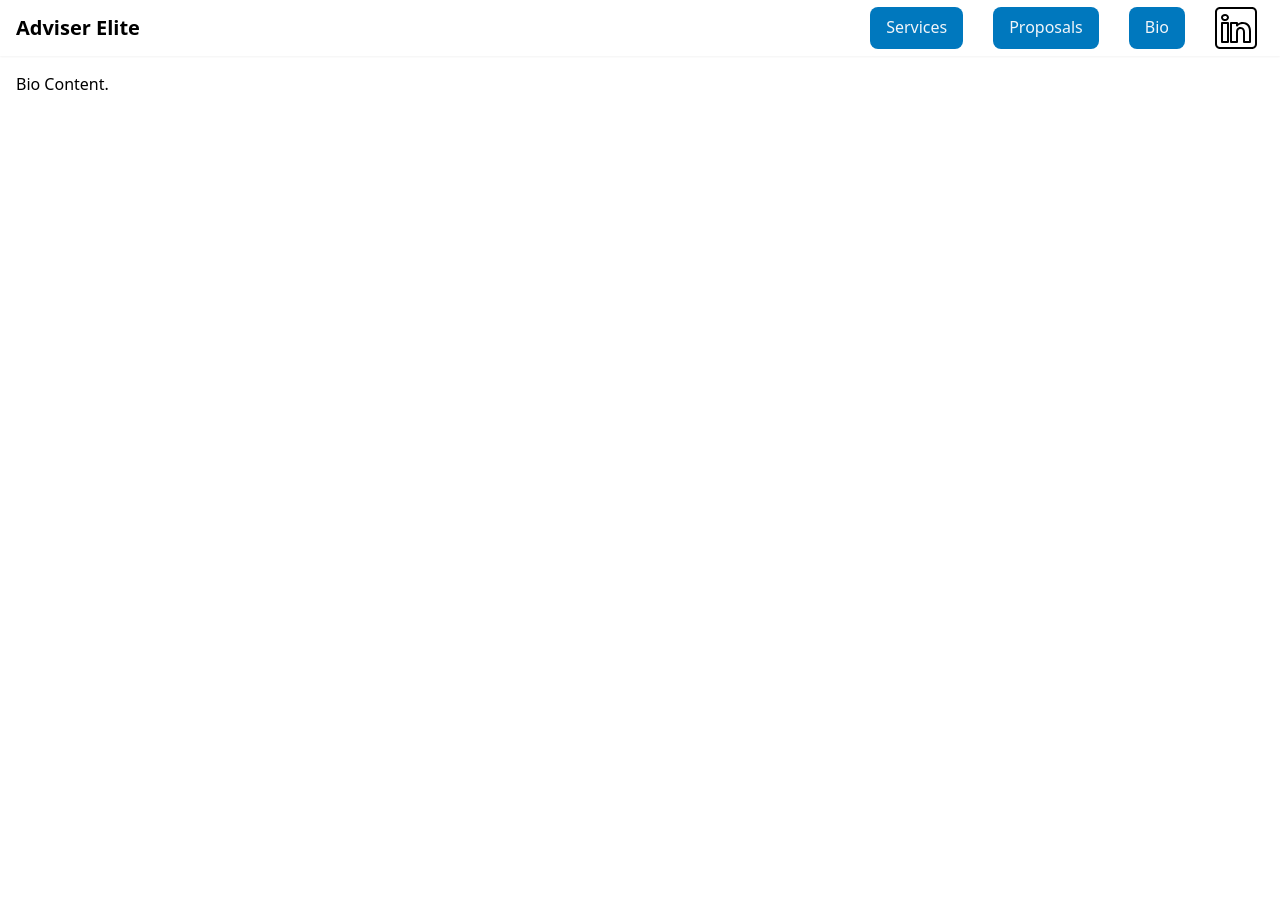
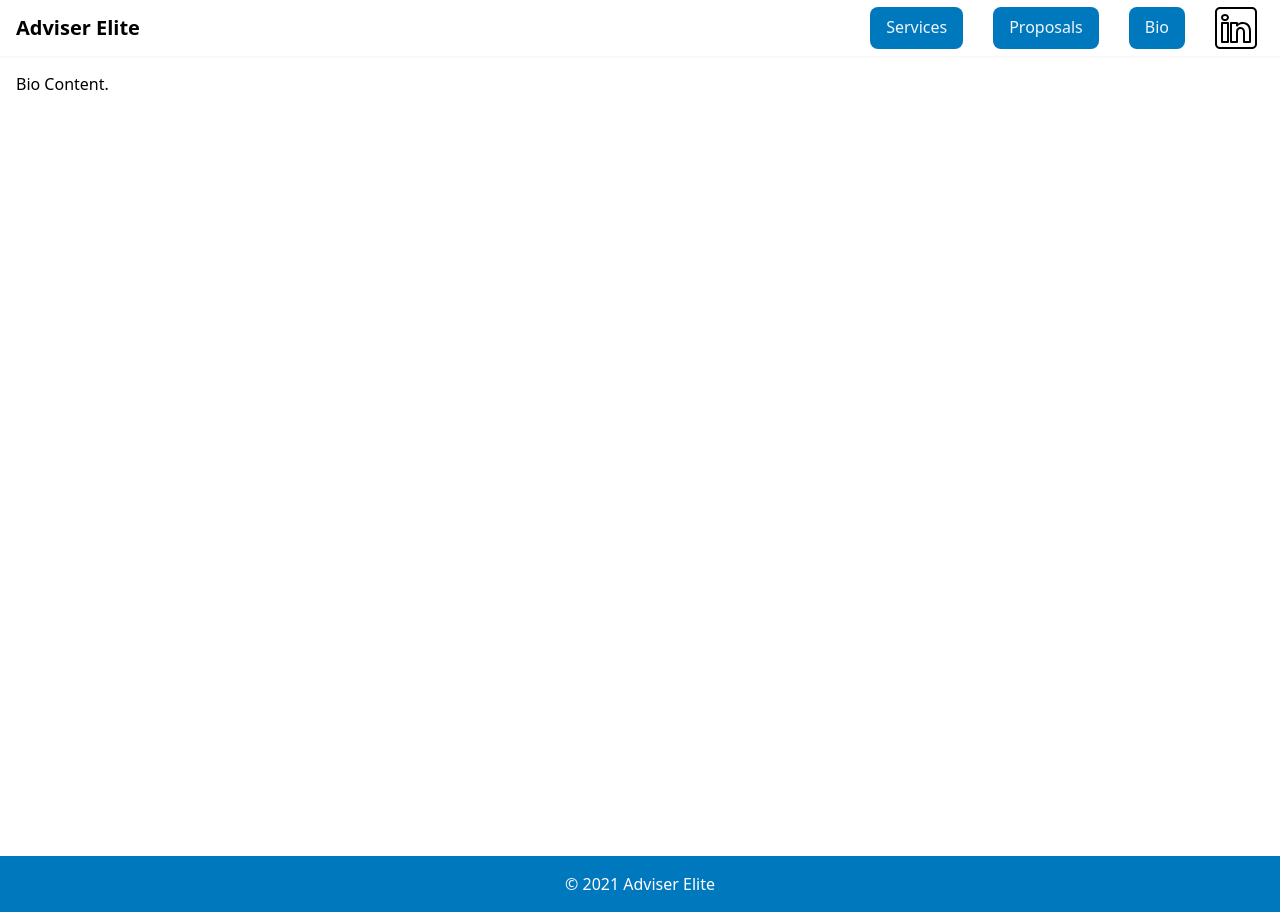
Before and after one commit to marklund117/next-test, a Next.js app: page /bio in a window 1280 px wide. Before the commit the page ends 800 px from the top, so only its background shows below. Built offline with nearby package versions, Linux system fonts and the light colour scheme.

Commit message:
getting started on the footer

```diff
--- a/app/bio/page.tsx
+++ b/app/bio/page.tsx
@@ -4,5 +4,5 @@ import '../styles/globals.css'
 
 // here's the main dish
 export default function Bio() {
-  return <div className="p-4">Bio Content.</div>
+  return <div className="p-4 h-[100vh]">Bio Content.</div>
 }
--- /dev/null
+++ b/app/components/Footer.tsx
@@ -0,0 +1,11 @@
+// Footer component file
+// first, import react
+import React from 'react'
+
+export default function Footer() {
+    return (
+        <footer className="flex justify-center p-4 bg-[#0078be] text-white">
+            <p>&copy; 2021 Adviser Elite</p>
+        </footer>
+    )
+}
--- a/app/layout.tsx
+++ b/app/layout.tsx
@@ -2,6 +2,7 @@
 //first, import React
 import React from 'react'
 import Navbar from './components/Navbar'
+import Footer from './components/Footer'
 
 // create a component named RootLayout
 export default function RootLayout({
@@ -14,6 +15,7 @@ export default function RootLayout({
       <body>
         <Navbar />
         {children}
+        <Footer />
       </body>
     </html>
   )
--- a/app/page.tsx
+++ b/app/page.tsx
@@ -7,5 +7,5 @@ import './styles/globals.css'
 
 // here's the main dish
 export default function Page() {
-  return <div className="p-4">Main Content.</div>
+  return <div className="p-4 h-[100vh]">Main Content.</div>
 }
--- a/app/proposals/page.tsx
+++ b/app/proposals/page.tsx
@@ -4,5 +4,5 @@ import '../styles/globals.css'
 
 // here's the main dish
 export default function Propsals() {
-  return <div className="p-4">Proposals Content.</div>
+  return <div className="p-4 h-[100vh]">Proposals Content.</div>
 }
--- a/app/services/page.tsx
+++ b/app/services/page.tsx
@@ -4,5 +4,5 @@ import '../styles/globals.css'
 
 // here's the main dish
 export default function Services() {
-  return <div className="p-4">Services Content.</div>
+  return <div className="p-4 h-[100vh]">Services Content.</div>
 }
```
